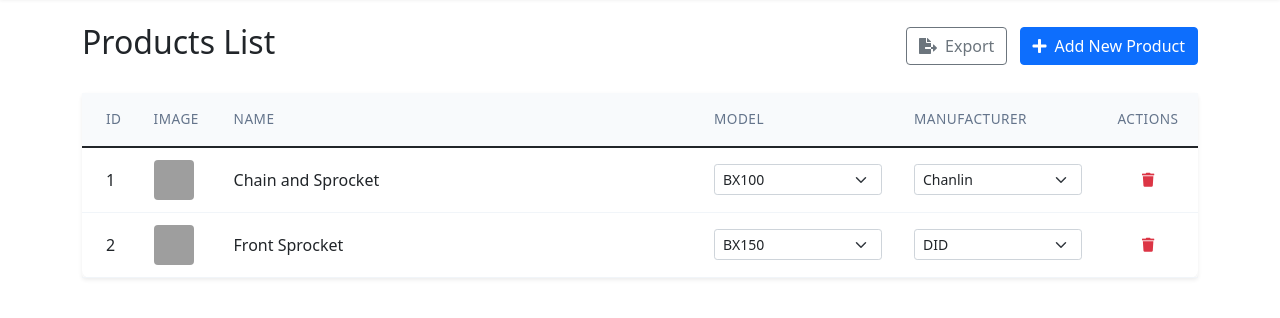
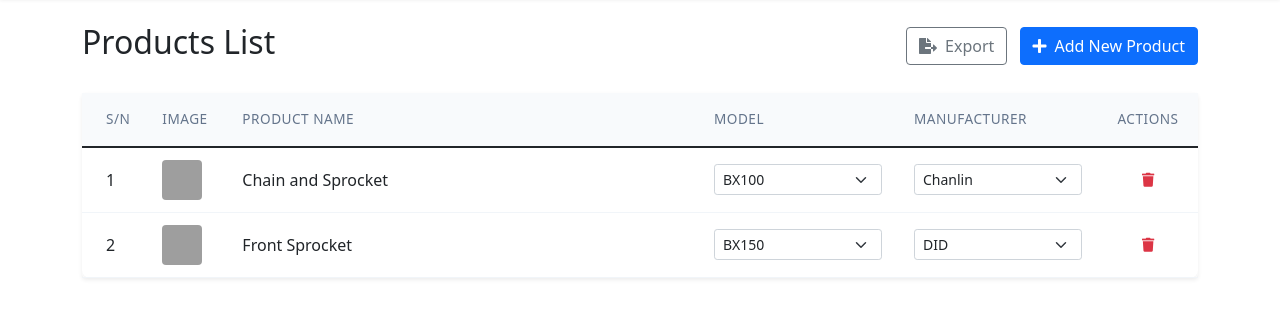
Before and after one commit to Chigozie4378/emma_auto_online, a PHP site: page /admin/view_products in a window 1280 px wide. Shown: the part 71-389 px from the top of the page. Run offline with PHP 8.4, Linux system fonts and the light colour scheme; grey boxes are pictures that could not be loaded.

Commit message:
view products page layout design finished

```diff
--- a/admin/view_products.php
+++ b/admin/view_products.php
@@ -33,9 +33,9 @@
                 <table class="table table-hover spreadsheet-table mb-0">
                     <thead>
                         <tr>
-                            <th class="ps-4" style="width: 50px;">ID</th>
+                            <th class="ps-4" style="width: 50px;">S/N</th>
                             <th style="width: 80px;">Image</th>
-                            <th>Name</th>
+                            <th>Product Name</th>
                             <th style="width: 200px;">Model</th>
                             <th style="width: 200px;">Manufacturer</th>
                             <th style="width: 100px;" class="text-center">Actions</th>
```
